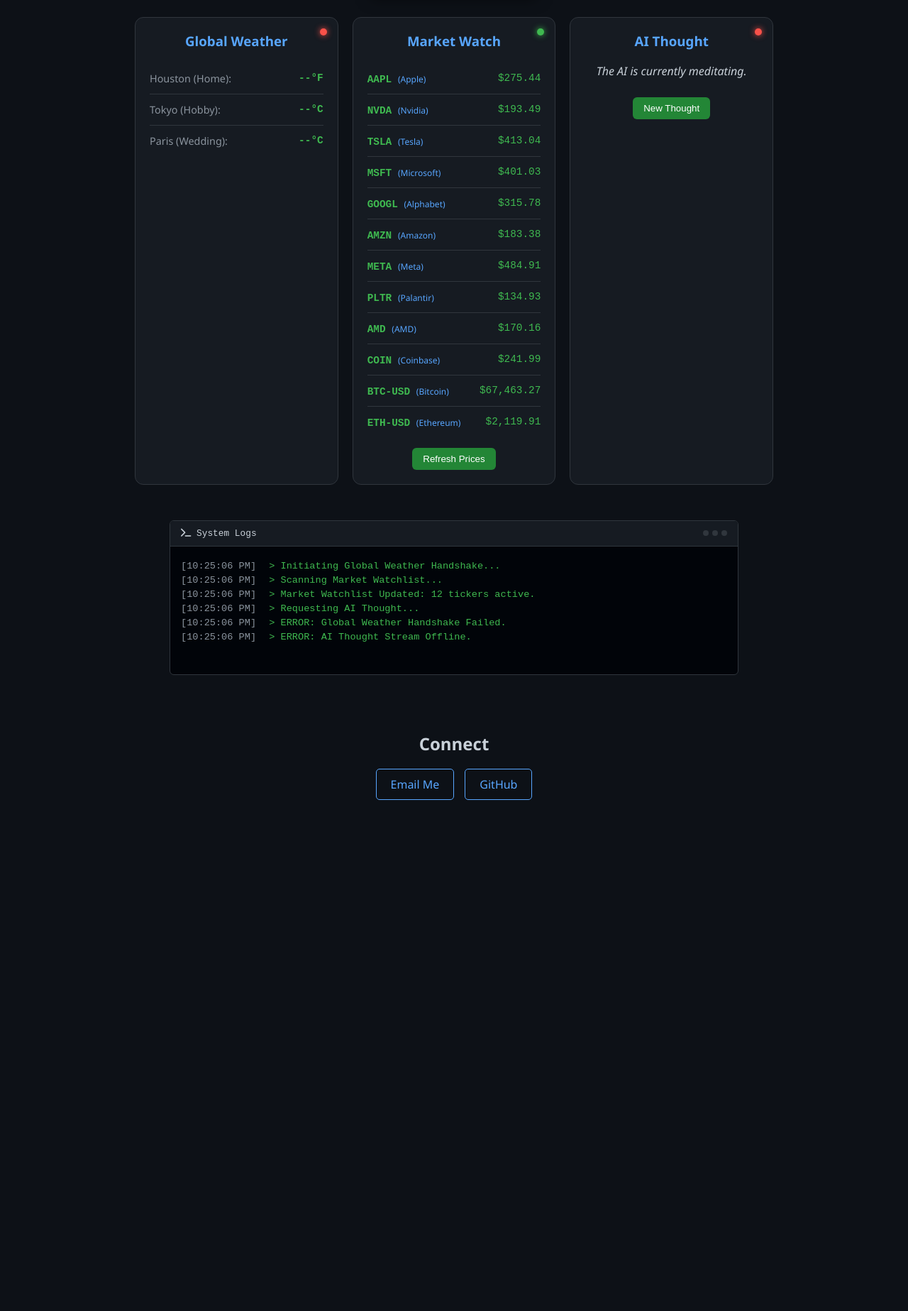
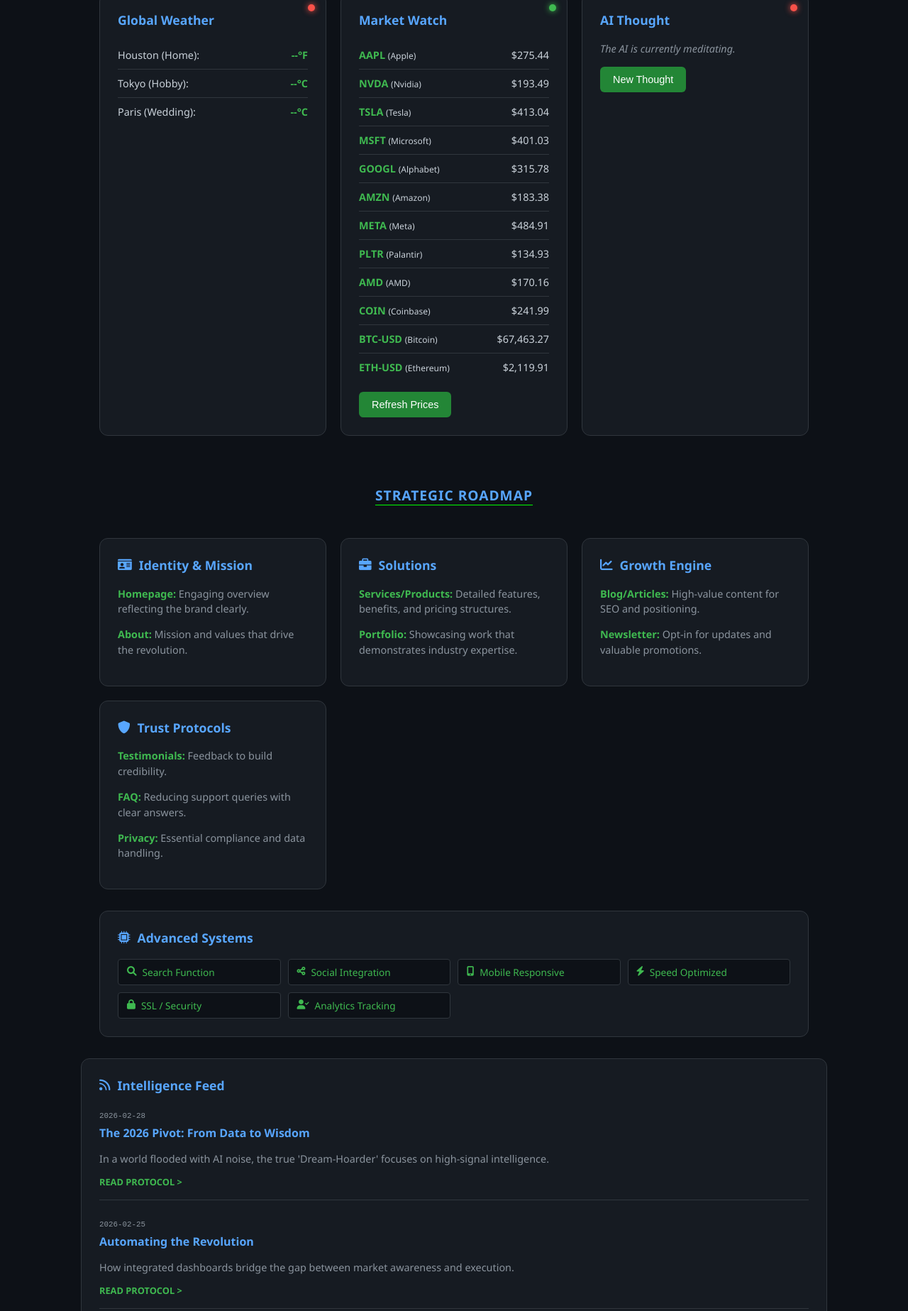
Before and after one commit to Dream-Hoarder/my-2026-site, a plain HTML site: page index.html in a window 1280 px wide. Shown: the part 405-2252 px from the top of the page at 71% size. Before the commit the page ends 1572 px from the top, so only its background shows below. Drawn offline with Linux system fonts and the light colour scheme; no server answers.

Commit message:
Site Update: 2026-02-28 16:25:06

```diff
--- a/css/style.css
+++ b/css/style.css
@@ -16,26 +16,29 @@ main {
     align-items: center;
     gap: 30px;
     width: 100%;
-    max-width: 900px;
+    max-width: 1000px;
 }
 
 /* Status Card & Headers */
 #status-card {
     border: 1px solid #30363d;
-    padding: 2rem;
+    padding: 1.5rem;
     border-radius: 8px;
     background: #161b22;
     box-shadow: 0 4px 20px rgba(0,0,0,0.5);
     text-align: center;
+    width: 100%;
+    max-width: 500px;
 }
 
-h1 { color: #58a6ff; }
+h1 { color: #58a6ff; margin-bottom: 5px; }
+h2 { color: #58a6ff; font-size: 1.2rem; text-transform: uppercase; letter-spacing: 1px; }
 strong { color: #3fb950; }
 
 /* Dashboard Grid */
 .dashboard {
     display: grid;
-    grid-template-columns: repeat(auto-fit, minmax(250px, 1fr));
+    grid-template-columns: repeat(auto-fit, minmax(280px, 1fr));
     gap: 20px;
     width: 100%;
 }
@@ -43,58 +46,113 @@ strong { color: #3fb950; }
 .card {
     background: #161b22;
     border: 1px solid #30363d;
-    padding: 20px;
+    padding: 25px;
     border-radius: 12px;
-    text-align: center;
+    text-align: left;
     position: relative;
+    transition: transform 0.2s ease, border-color 0.2s ease;
 }
 
-.card h3 { color: #58a6ff; margin-top: 0; }
+.card:hover {
+    border-color: #58a6ff;
+    transform: translateY(-2px);
+}
 
-/* Status Indicators (The Lights) */
+.card h3 {
+    color: #58a6ff;
+    margin-top: 0;
+    font-size: 1.1rem;
+    display: flex;
+    align-items: center;
+    gap: 10px;
+}
+
+.card p {
+    font-size: 0.9rem;
+    line-height: 1.5;
+    color: #8b949e;
+}
+
+/* Advanced Systems Feature Grid */
+.feature-grid {
+    margin-top: 15px;
+    display: grid;
+    grid-template-columns: repeat(auto-fit, minmax(180px, 1fr));
+    gap: 10px;
+}
+
+.feature-grid span {
+    background: #0d1117;
+    padding: 8px 12px;
+    border-radius: 4px;
+    border: 1px solid #30363d;
+    color: #3fb950;
+    display: flex;
+    align-items: center;
+    gap: 8px;
+    font-size: 0.85rem;
+}
+
+/* Blog/Intelligence Feed */
+#blog-posts article {
+    margin-bottom: 20px;
+    border-bottom: 1px solid #30363d;
+    padding-bottom: 15px;
+}
+
+#blog-posts article:last-child {
+    border-bottom: none;
+    margin-bottom: 0;
+}
+
+#blog-posts h4 {
+    margin: 5px 0;
+    color: #58a6ff;
+    transition: color 0.2s;
+    cursor: pointer;
+}
+
+#blog-posts h4:hover {
+    color: #3fb950;
+}
+
+/* Status Indicators */
 .status-indicator {
     width: 10px;
     height: 10px;
     border-radius: 50%;
-    background: #8b949e; /* Default Gray */
+    background: #8b949e;
     position: absolute;
     top: 15px;
     right: 15px;
     transition: background 0.3s, box-shadow 0.3s;
 }
 
-.status-online {
-    background: #3fb950;
-    box-shadow: 0 0 8px #3fb950;
-}
+.status-online { background: #3fb950; box-shadow: 0 0 8px #3fb950; }
+.status-offline { background: #f85149; box-shadow: 0 0 8px #f85149; }
 
-.status-offline {
-    background: #f85149;
-    box-shadow: 0 0 8px #f85149;
-}
-
-/* Buttons */
-button {
+/* Buttons & Links */
+button, .btn {
     background: #238636;
     color: white;
     border: none;
-    padding: 8px 15px;
+    padding: 10px 18px;
     border-radius: 6px;
     cursor: pointer;
-    margin-top: 10px;
+    font-size: 0.9rem;
     transition: 0.2s;
+    text-decoration: none;
+    display: inline-block;
 }
 
-button:hover { background: #2ea043; }
+button:hover, .btn:hover { background: #2ea043; }
 
 /* Terminal */
 #terminal-container {
     width: 100%;
-    max-width: 800px;
     background: #010409;
     border: 1px solid #30363d;
     border-radius: 6px;
-    margin-top: 20px;
     font-family: 'Courier New', Courier, monospace;
     overflow: hidden;
 }
@@ -109,120 +167,21 @@ button:hover { background: #2ea043; }
     font-size: 0.8rem;
 }
 
-.dots span {
-    height: 8px;
-    width: 8px;
-    background: #30363d;
-    border-radius: 50%;
-    display: inline-block;
-    margin-left: 5px;
-}
-
 #terminal-body {
     padding: 15px;
     height: 150px;
     overflow-y: auto;
     font-size: 0.85rem;
     color: #3fb950;
-    text-align: left;
 }
 
-.log-entry { margin: 5px 0; }
-.log-time { color: #8b949e; margin-right: 10px; }
-
-/* Contact Section */
-#contact {
-    margin-top: 30px;
-    text-align: center;
-}
-
-.contact-links {
-    display: flex;
-    gap: 15px;
-    justify-content: center;
-}
-
-.btn {
-    padding: 10px 20px;
-    border: 1px solid #58a6ff;
-    border-radius: 5px;
-    color: #58a6ff;
-    text-decoration: none;
-    transition: 0.3s;
-}
-
-.btn:hover {
-    background: #58a6ff;
-    color: #0d1117;
-}
-
-/* Identity Tooltip (Reveal Willie Bonner Jr) */
-.identity {
-    position: relative;
-    display: inline-block; /* Keeps the tooltip centered over the text */
-    cursor: help;
-    color: #3fb950;
-    border-bottom: 1px dashed #3fb950;
-}
-
-.identity::after {
-    content: attr(data-real-name);
-    position: absolute;
-    bottom: 130%;
-    left: 50%;
-    transform: translateX(-50%);
-    background-color: #161b22;
-    color: #58a6ff;
-    padding: 8px 12px;
-    border-radius: 6px;
-    font-size: 0.85rem;
-    white-space: nowrap;
-    opacity: 0;
-    visibility: hidden;
-    transition: all 0.3s cubic-bezier(0.18, 0.89, 0.32, 1.28); /* Smoother pop-in */
-    box-shadow: 0 5px 15px rgba(0,0,0,0.4);
-    border: 1px solid #30363d;
-    z-index: 100;
-    pointer-events: none; /* Mouse can't "hit" the tooltip accidentally */
-}
-
-.identity:hover::after {
-    opacity: 1;
-    visibility: visible;
-    bottom: 150%; /* Moves up slightly when appearing */
-}
-
-/* List Item Styling (For Weather & Stocks) */
+/* List Items (Weather/Stocks) */
 .list-item {
     display: flex;
     justify-content: space-between;
-    align-items: center;
-    padding: 12px 0;
+    padding: 10px 0;
     border-bottom: 1px solid #30363d;
     font-size: 0.9rem;
-    text-align: left; /* Overrides the card's center align */
 }
 
-.list-item:last-child {
-    border-bottom: none;
-}
-
-.list-item span {
-    color: #8b949e;
-}
-
-.list-item strong, .list-item .price {
-    color: #3fb950;
-    font-family: 'Courier New', monospace;
-}
-
-/* Ensure the Watchlist container looks clean */
-#stock-watchlist, #weather-list {
-    margin-top: 10px;
-}
-
-#stock-watchlist small {
-    color: #58a6ff;
-    margin-left: 5px;
-    font-size: 0.75rem;
-}
+.list-item:last-child { border-bottom: none; }
--- a/index.html
+++ b/index.html
@@ -22,23 +22,16 @@
                 <div class="status-indicator status-online" id="weather-status"></div>
                 <h3>Global Weather</h3>
                 <div id="weather-list">
-                    <div class="list-item">
-                        <span>Houston (Home):</span> <strong id="houston-temp">--°F</strong>
-                    </div>
-                    <div class="list-item">
-                        <span>Tokyo (Hobby):</span> <strong id="tokyo-temp">--°C</strong>
-                    </div>
-                    <div class="list-item">
-                        <span>Paris (Wedding):</span> <strong id="paris-temp">--°C</strong>
-                    </div>
+                    <div class="list-item"><span>Houston (Home):</span> <strong id="houston-temp">--°F</strong></div>
+                    <div class="list-item"><span>Tokyo (Hobby):</span> <strong id="tokyo-temp">--°C</strong></div>
+                    <div class="list-item"><span>Paris (Wedding):</span> <strong id="paris-temp">--°C</strong></div>
                 </div>
             </div>
 
             <div class="card">
                 <div class="status-indicator status-online" id="stock-status"></div>
                 <h3>Market Watch</h3>
-                <div id="stock-watchlist">
-                    </div>
+                <div id="stock-watchlist"></div>
                 <button onclick="refreshStocks()" style="margin-top: 15px;">Refresh Prices</button>
             </div>
 
@@ -50,13 +43,57 @@
             </div>
         </div>
 
+        <h2 style="margin-top: 40px; border-bottom: 1px solid #00ff00; display: inline-block;">Strategic Roadmap</h2>
+        <div class="dashboard">
+
+            <div class="card">
+                <h3><i class="fas fa-id-card"></i> Identity & Mission</h3>
+                <p><strong>Homepage:</strong> Engaging overview reflecting the brand clearly.</p>
+                <p><strong>About:</strong> Mission and values that drive the revolution.</p>
+            </div>
+
+            <div class="card">
+                <h3><i class="fas fa-briefcase"></i> Solutions</h3>
+                <p><strong>Services/Products:</strong> Detailed features, benefits, and pricing structures.</p>
+                <p><strong>Portfolio:</strong> Showcasing work that demonstrates industry expertise.</p>
+            </div>
+
+            <div class="card">
+                <h3><i class="fas fa-chart-line"></i> Growth Engine</h3>
+                <p><strong>Blog/Articles:</strong> High-value content for SEO and positioning.</p>
+                <p><strong>Newsletter:</strong> Opt-in for updates and valuable promotions.</p>
+            </div>
+
+            <div class="card">
+                <h3><i class="fas fa-shield-alt"></i> Trust Protocols</h3>
+                <p><strong>Testimonials:</strong> Feedback to build credibility.</p>
+                <p><strong>FAQ:</strong> Reducing support queries with clear answers.</p>
+                <p><strong>Privacy:</strong> Essential compliance and data handling.</p>
+            </div>
+        </div>
+
+        <section id="tech-features" class="card" style="width: 100%; box-sizing: border-box;">
+            <h3><i class="fas fa-microchip"></i> Advanced Systems</h3>
+            <div class="feature-grid" style="display: grid; grid-template-columns: repeat(auto-fit, minmax(200px, 1fr)); gap: 10px; font-size: 0.85em;">
+                <span><i class="fas fa-search"></i> Search Function</span>
+                <span><i class="fas fa-share-alt"></i> Social Integration</span>
+                <span><i class="fas fa-mobile-alt"></i> Mobile Responsive</span>
+                <span><i class="fas fa-bolt"></i> Speed Optimized</span>
+                <span><i class="fas fa-lock"></i> SSL / Security</span>
+                <span><i class="fas fa-user-check"></i> Analytics Tracking</span>
+            </div>
+        </section>
+<section id="blog-container" class="card" style="width: 100%; text-align: left;">
+    <h3><i class="fas fa-rss"></i> Intelligence Feed</h3>
+    <div id="blog-posts">
+        </div>
+</section>
         <section id="terminal-container">
             <div class="terminal-header">
                 <span><i class="fas fa-terminal"></i> System Logs</span>
                 <div class="dots"><span></span><span></span><span></span></div>
             </div>
-            <div id="terminal-body">
-                </div>
+            <div id="terminal-body"></div>
         </section>
 
         <section id="contact">
@@ -64,6 +101,7 @@
             <div class="contact-links">
                 <a href="mailto:willie.bonnerjr@outlook.com" class="btn">Email Me</a>
                 <a href="https://github.com/Dream-Hoarder" class="btn">GitHub</a>
+                <a href="#" class="btn"><i class="fab fa-linkedin"></i> Socials</a>
             </div>
         </section>
     </main>
--- a/js/app.js
+++ b/js/app.js
@@ -48,6 +48,27 @@ const locations = [
     { name: "Paris", lat: 48.85, lon: 2.35, id: "paris-temp", unit: "celsius" }
 ];
 
+const myArticles = [
+    {
+        date: "2026-02-28",
+        title: "The 2026 Pivot: From Data to Wisdom",
+        snippet: "In a world flooded with AI noise, the true 'Dream-Hoarder' focuses on high-signal intelligence.",
+        link: "#"
+    },
+    {
+        date: "2026-02-25",
+        title: "Automating the Revolution",
+        snippet: "How integrated dashboards bridge the gap between market awareness and execution.",
+        link: "#"
+    },
+    {
+        date: "2026-02-15",
+        title: "Securing the Command Center",
+        snippet: "Why SSH Ed25519 is the only handshake you should trust for your infrastructure.",
+        link: "#"
+    }
+];
+
 // --- 1. Weather Module ---
 async function fetchGlobalWeather() {
     logToTerminal("Initiating Global Weather Handshake...");
@@ -74,7 +95,6 @@ async function refreshStocks() {
     logToTerminal("Scanning Market Watchlist...");
     const listContainer = document.getElementById('stock-watchlist');
     if (!listContainer) return;
-
     listContainer.innerHTML = "";
 
     try {
@@ -115,11 +135,32 @@ async function askAI() {
     }
 }
 
+// --- 4. Intelligence Feed (Blog) ---
+function renderBlog() {
+    logToTerminal("Syncing Intelligence Feed...");
+    const blogWrapper = document.getElementById('blog-posts');
+    if (!blogWrapper) return;
+    blogWrapper.innerHTML = "";
+
+    myArticles.forEach(article => {
+        const art = document.createElement('article');
+        art.innerHTML = `
+            <small style="color: #8b949e; font-family: monospace;">${article.date}</small>
+            <h4 style="margin: 5px 0; color: #58a6ff;">${article.title}</h4>
+            <p style="font-size: 0.9rem; margin-bottom: 10px;">${article.snippet}</p>
+            <a href="${article.link}" style="color: #3fb950; font-size: 0.8rem; text-decoration: none; font-weight: bold;">READ PROTOCOL ></a>
+        `;
+        blogWrapper.appendChild(art);
+    });
+    logToTerminal("Intelligence Feed: Online.");
+}
+
 // --- Initialization ---
 window.onload = () => {
     fetchGlobalWeather();
     refreshStocks();
     askAI();
+    renderBlog(); // <--- This must be active
 
     setInterval(refreshStocks, 300000);
     setInterval(fetchGlobalWeather, 300000);
```
